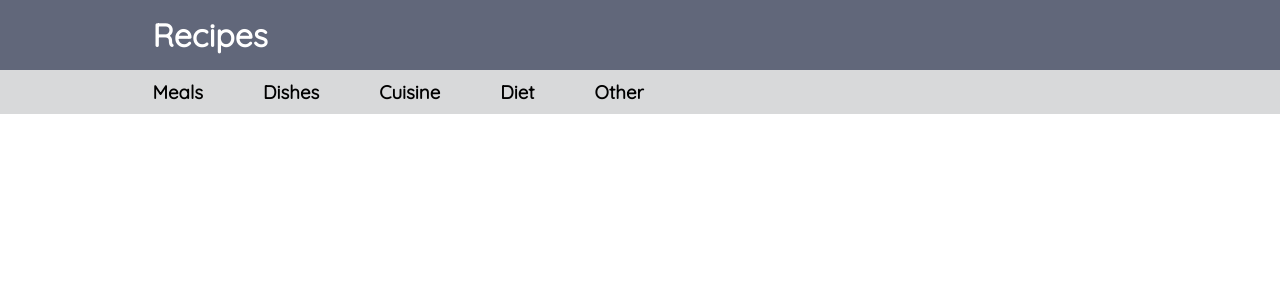
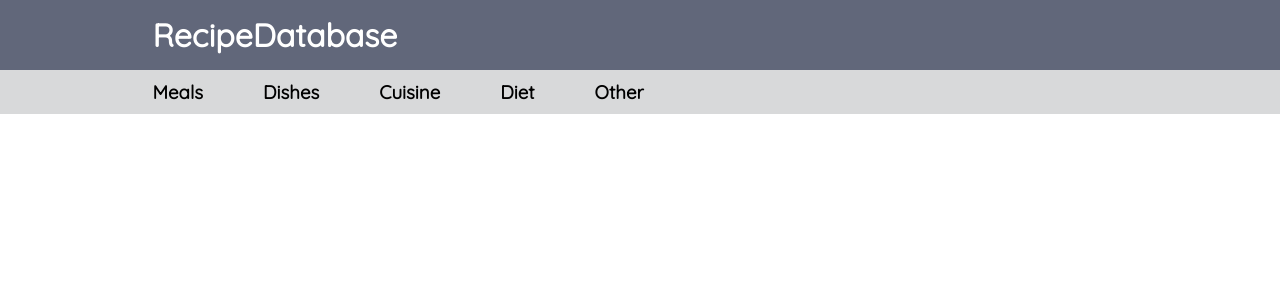
Before and after one commit to Neringa4/recipe_website, a React (Create React App) app in the folder client/: page / in a window 1280 px wide. Shown: the top 300 px of the page. Built offline with nearby package versions, Linux system fonts and the light colour scheme; no server answers.

Commit message:
Change title

```diff
--- a/client/src/components/TitleBar.js
+++ b/client/src/components/TitleBar.js
@@ -4,7 +4,7 @@ import {Link} from 'react-router-dom';
 const TitleBar = () => {
     return(
         <Link to="/" id="header-title-link">
-            <h1 id="header-title">Recipes</h1>
+            <h1 id="header-title">RecipeDatabase</h1>
         </Link>
     )
 }
```
